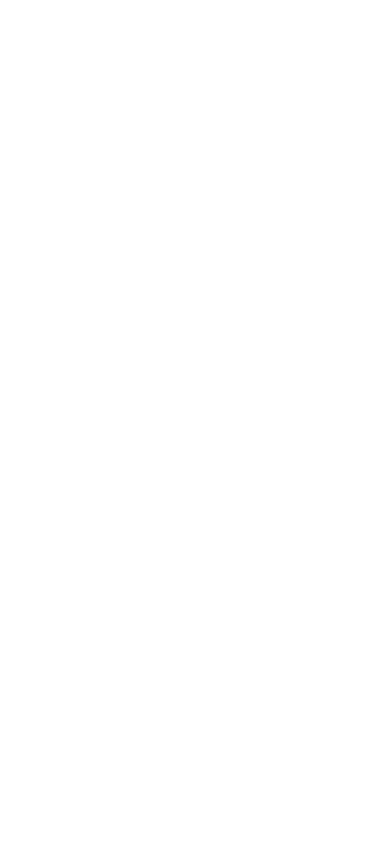
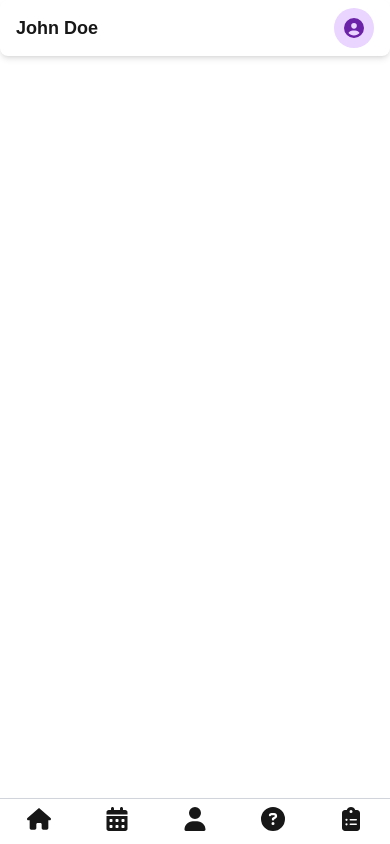
Before and after one commit to amanikaca/pjt, a Next.js app: page /admin in a window 390 px wide. Built offline with nearby package versions, Linux system fonts and the light colour scheme.

Commit message:
the top navbar and the bottom navbar is add and handled dark and light mod

```diff
--- a/package.json
+++ b/package.json
@@ -10,9 +10,10 @@
     "lint": "eslint .",
     "lint:fix": "eslint . --fix",
     "check-types": "tsc --noEmit"
-
   },
   "dependencies": {
+    "@fortawesome/free-solid-svg-icons": "^6.7.2",
+    "@fortawesome/react-fontawesome": "^0.2.2",
     "next": "15.1.4",
     "react": "^19.0.0",
     "react-dom": "^19.0.0"
--- a/src/app/layout.tsx
+++ b/src/app/layout.tsx
@@ -1,6 +1,8 @@
 import type { Metadata } from 'next';
 import { Geist, Geist_Mono } from 'next/font/google';
 import './globals.css';
+import TopNavBar from '@/components/topNavbar';
+import BottomNavBar from '@/components/bottemNavbar';
 
 const geistSans = Geist({
   variable: '--font-geist-sans',
@@ -27,7 +29,9 @@
       <body
         className={`${geistSans.variable} ${geistMono.variable} antialiased`}
       >
+        <TopNavBar userName='John Doe' />
         {children}
+        <BottomNavBar />
       </body>
     </html>
   );
--- a/src/app/page.tsx
+++ b/src/app/page.tsx
@@ -1,102 +1,8 @@
-import Image from 'next/image';
 
 export default function Home() {
   return (
-    <div className="grid min-h-screen grid-rows-[20px_1fr_20px] items-center justify-items-center gap-16 p-8 pb-20 font-[family-name:var(--font-geist-sans)] sm:p-20">
-      <main className="row-start-2 flex flex-col items-center gap-8 sm:items-start">
-        <Image
-          className="dark:invert"
-          src="/next.svg"
-          alt="Next.js logo"
-          width={180}
-          height={38}
-          priority
-        />
-        <ol className="list-inside list-decimal text-center font-[family-name:var(--font-geist-mono)] text-sm sm:text-left">
-          <li className="mb-2">
-            Get started by editing
-            {' '}
-            <code className="rounded bg-black/[.05] px-1 py-0.5 font-semibold dark:bg-white/[.06]">
-              src/app/page.tsx
-            </code>
-            .
-          </li>
-          <li>Save and see your changes instantly.</li>
-        </ol>
-
-        <div className="flex flex-col items-center gap-4 sm:flex-row">
-          <a
-            className="flex h-10 items-center justify-center gap-2 rounded-full border border-solid border-transparent bg-foreground px-4 text-sm text-background transition-colors hover:bg-[#383838] sm:h-12 sm:px-5 sm:text-base dark:hover:bg-[#ccc]"
-            href="https://vercel.com/new?utm_source=create-next-app&utm_medium=appdir-template-tw&utm_campaign=create-next-app"
-            target="_blank"
-            rel="noopener noreferrer"
-          >
-            <Image
-              className="dark:invert"
-              src="/vercel.svg"
-              alt="Vercel logomark"
-              width={20}
-              height={20}
-            />
-            Deploy now
-          </a>
-          <a
-            className="flex h-10 items-center justify-center rounded-full border border-solid border-black/[.08] px-4 text-sm transition-colors hover:border-transparent hover:bg-[#f2f2f2] sm:h-12 sm:min-w-44 sm:px-5 sm:text-base dark:border-white/[.145] dark:hover:bg-[#1a1a1a]"
-            href="https://nextjs.org/docs?utm_source=create-next-app&utm_medium=appdir-template-tw&utm_campaign=create-next-app"
-            target="_blank"
-            rel="noopener noreferrer"
-          >
-            Read our docs
-          </a>
-        </div>
-      </main>
-      <footer className="row-start-3 flex flex-wrap items-center justify-center gap-6">
-        <a
-          className="flex items-center gap-2 hover:underline hover:underline-offset-4"
-          href="https://nextjs.org/learn?utm_source=create-next-app&utm_medium=appdir-template-tw&utm_campaign=create-next-app"
-          target="_blank"
-          rel="noopener noreferrer"
-        >
-          <Image
-            aria-hidden
-            src="/file.svg"
-            alt="File icon"
-            width={16}
-            height={16}
-          />
-          Learn
-        </a>
-        <a
-          className="flex items-center gap-2 hover:underline hover:underline-offset-4"
-          href="https://vercel.com/templates?framework=next.js&utm_source=create-next-app&utm_medium=appdir-template-tw&utm_campaign=create-next-app"
-          target="_blank"
-          rel="noopener noreferrer"
-        >
-          <Image
-            aria-hidden
-            src="/window.svg"
-            alt="Window icon"
-            width={16}
-            height={16}
-          />
-          Examples
-        </a>
-        <a
-          className="flex items-center gap-2 hover:underline hover:underline-offset-4"
-          href="https://nextjs.org?utm_source=create-next-app&utm_medium=appdir-template-tw&utm_campaign=create-next-app"
-          target="_blank"
-          rel="noopener noreferrer"
-        >
-          <Image
-            aria-hidden
-            src="/globe.svg"
-            alt="Globe icon"
-            width={16}
-            height={16}
-          />
-          Go to nextjs.org →
-        </a>
-      </footer>
-    </div>
+    <>
+      hi
+    </>
   );
 }
--- a/src/components/bottemNavbar.tsx
+++ b/src/components/bottemNavbar.tsx
@@ -0,0 +1,53 @@
+import { FontAwesomeIcon } from "@fortawesome/react-fontawesome";
+import {
+    faHome,
+    faCalendarAlt,
+    faUser,
+    faQuestionCircle,
+    faClipboardList,
+} from "@fortawesome/free-solid-svg-icons";
+
+const BottomNavBar = () => {
+    return (
+        <nav className="fixed bottom-0 left-0 right-0 bg-background text-foreground shadow-md border-t border-gray-300 dark:border-gray-700 md:block lg:hidden">
+            <ul className="flex justify-around items-center py-2">
+                {/* Home */}
+                <li className="flex flex-col items-center">
+                    <button className="focus:outline-none">
+                        <FontAwesomeIcon icon={faHome} className="w-6 h-6" />
+                    </button>
+                </li>
+
+                {/* Calendar */}
+                <li className="flex flex-col items-center">
+                    <button className="focus:outline-none">
+                        <FontAwesomeIcon icon={faCalendarAlt} className="w-6 h-6" />
+                    </button>
+                </li>
+
+                {/* User */}
+                <li className="flex flex-col items-center">
+                    <button className="focus:outline-none">
+                        <FontAwesomeIcon icon={faUser} className="w-6 h-6" />
+                    </button>
+                </li>
+
+                {/* Question Circle */}
+                <li className="flex flex-col items-center">
+                    <button className="focus:outline-none">
+                        <FontAwesomeIcon icon={faQuestionCircle} className="w-6 h-6" />
+                    </button>
+                </li>
+
+                {/* Clipboard List */}
+                <li className="flex flex-col items-center">
+                    <button className="focus:outline-none">
+                        <FontAwesomeIcon icon={faClipboardList} className="w-6 h-6" />
+                    </button>
+                </li>
+            </ul>
+        </nav>
+    );
+};
+
+export default BottomNavBar;
--- a/src/components/topNavbar.tsx
+++ b/src/components/topNavbar.tsx
@@ -0,0 +1,29 @@
+"use client";
+
+import React from "react";
+import { FontAwesomeIcon } from "@fortawesome/react-fontawesome";
+import { faCircleUser } from "@fortawesome/free-solid-svg-icons";
+
+const UserProfile: React.FC<{ userName: string }> = ({ userName }) => {
+    return (
+        <div className="flex items-center justify-between bg-background px-4 py-2 rounded-lg shadow-md md:shadow-none md:border md:border-gray-300 dark:border-gray-700">
+            {/* User Name */}
+            <span className="text-lg font-bold truncate text-foreground">{userName || "Guest"}</span>
+
+            {/* User Icon */}
+            <div
+                className="flex items-center justify-center w-10 h-10 rounded-full bg-purple-200 dark:bg-purple-800 cursor-pointer"
+                title="User Profile"
+                onClick={() => console.log("Profile Clicked")} // Replace with actual handler
+            >
+                <FontAwesomeIcon
+                    icon={faCircleUser}
+                    className="text-purple-800 dark:text-purple-200 w-5 h-5"
+                    aria-hidden="true"
+                />
+            </div>
+        </div>
+    );
+};
+
+export default UserProfile;
--- a/tailwind.config.ts
+++ b/tailwind.config.ts
@@ -14,5 +14,6 @@
       },
     },
   },
+  darkMode: 'class', // Switch between 'class' or 'media'
   plugins: [],
 } satisfies Config;
```
Also changed, not shown: 1 other file (tests, documents, lock files or other folders).
